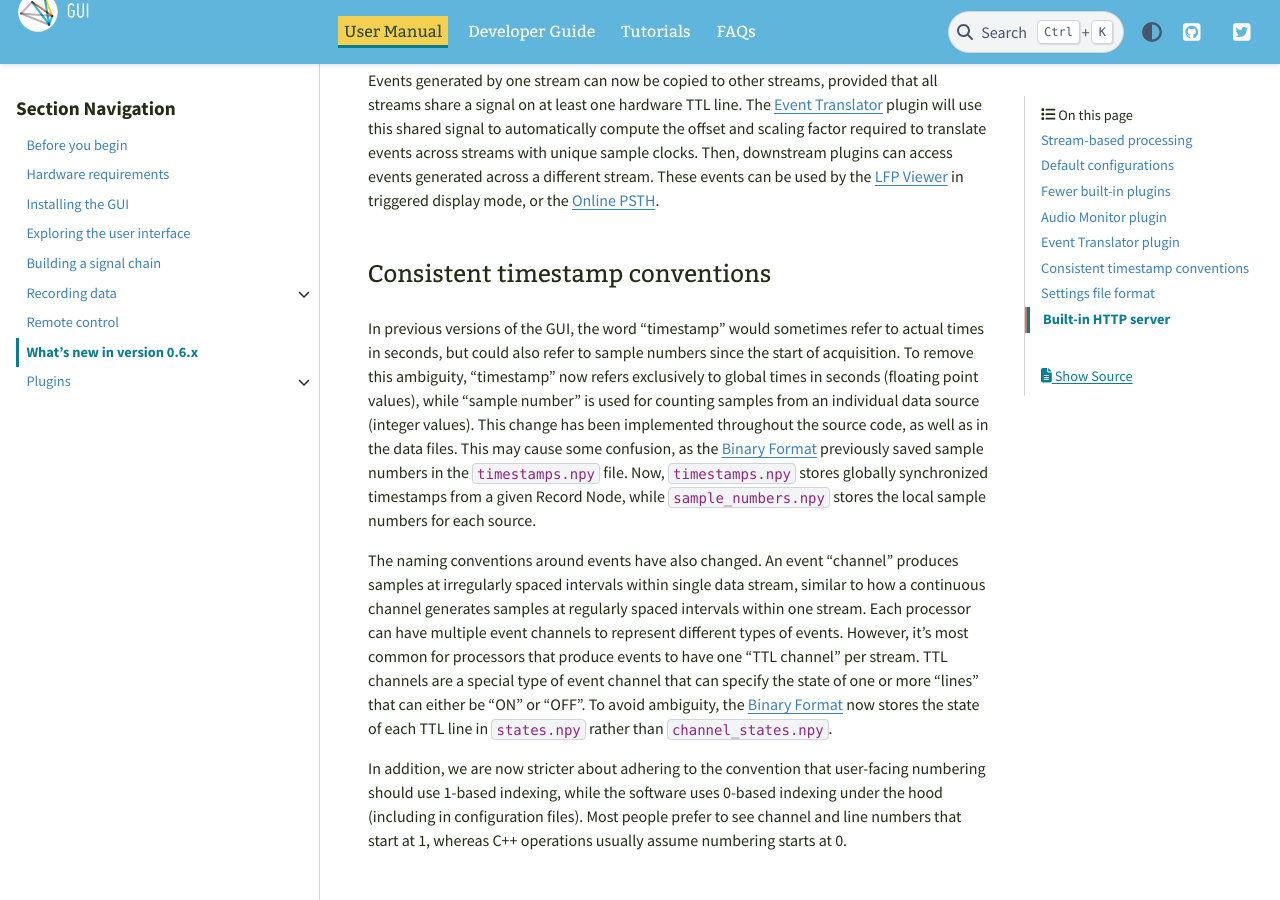
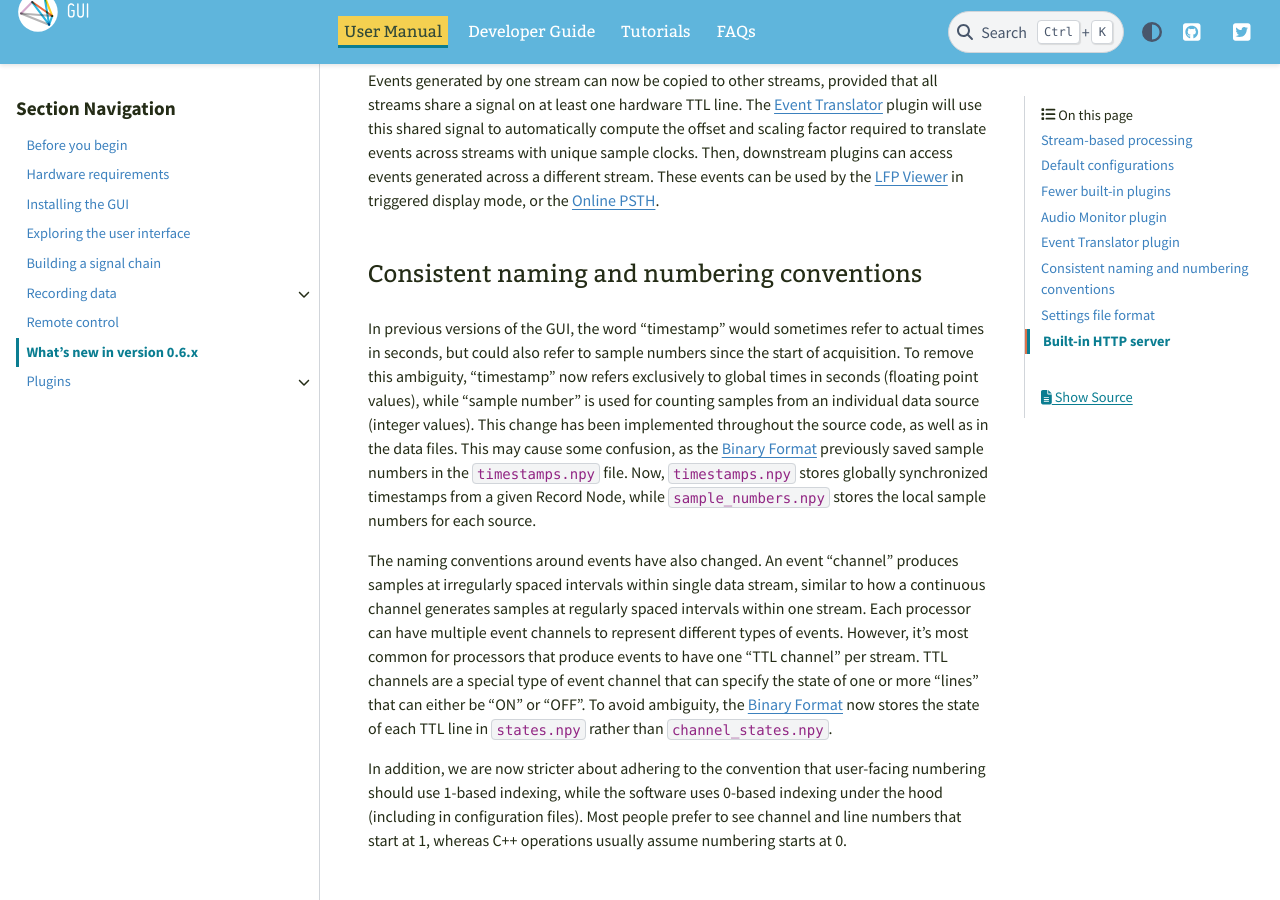
Before and after one commit to open-ephys/gui-docs, a Sphinx documentation site: the page built from source/User-Manual/Whats-new.rst, in a window 1280 px wide and 900 px high, scrolled down 2114 px. Built offline with Sphinx 7.4.7 and the PyData theme 0.15.4, drawn with Linux system fonts in a browser that asks for light colours.

Commit message:
Change section title

```diff
--- a/source/User-Manual/Whats-new.rst
+++ b/source/User-Manual/Whats-new.rst
@@ -53,8 +53,8 @@ Event Translator plugin
 Events generated by one stream can now be copied to other streams, provided that all streams share a signal on at least one hardware TTL line. The :ref:`eventtranslator` plugin will use this shared signal to automatically compute the offset and scaling factor required to translate events across streams with unique sample clocks. Then, downstream plugins can access events generated across a different stream. These events can be used by the :ref:`lfpviewer` in triggered display mode, or the :ref:`onlinepsth`.
 
 
-Consistent timestamp conventions
-==================================
+Consistent naming and numbering conventions
+============================================
 
 In previous versions of the GUI, the word "timestamp" would sometimes refer to actual times in seconds, but could also refer to sample numbers since the start of acquisition. To remove this ambiguity, "timestamp" now refers exclusively to global times in seconds (floating point values), while "sample number" is used for counting samples from an individual data source (integer values). This change has been implemented throughout the source code, as well as in the data files. This may cause some confusion, as the :ref:`binaryformat` previously saved sample numbers in the :code:`timestamps.npy` file. Now, :code:`timestamps.npy` stores globally synchronized timestamps from a given Record Node, while :code:`sample_numbers.npy` stores the local sample numbers for each source.
 
```
